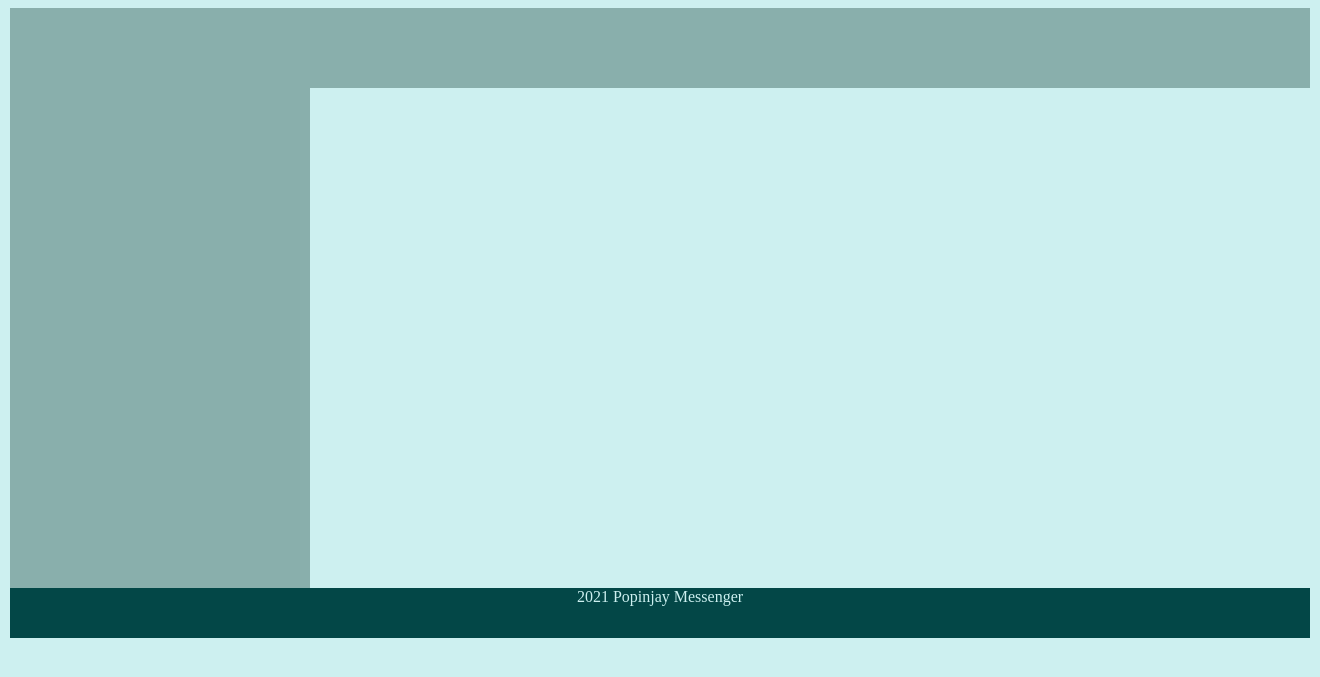
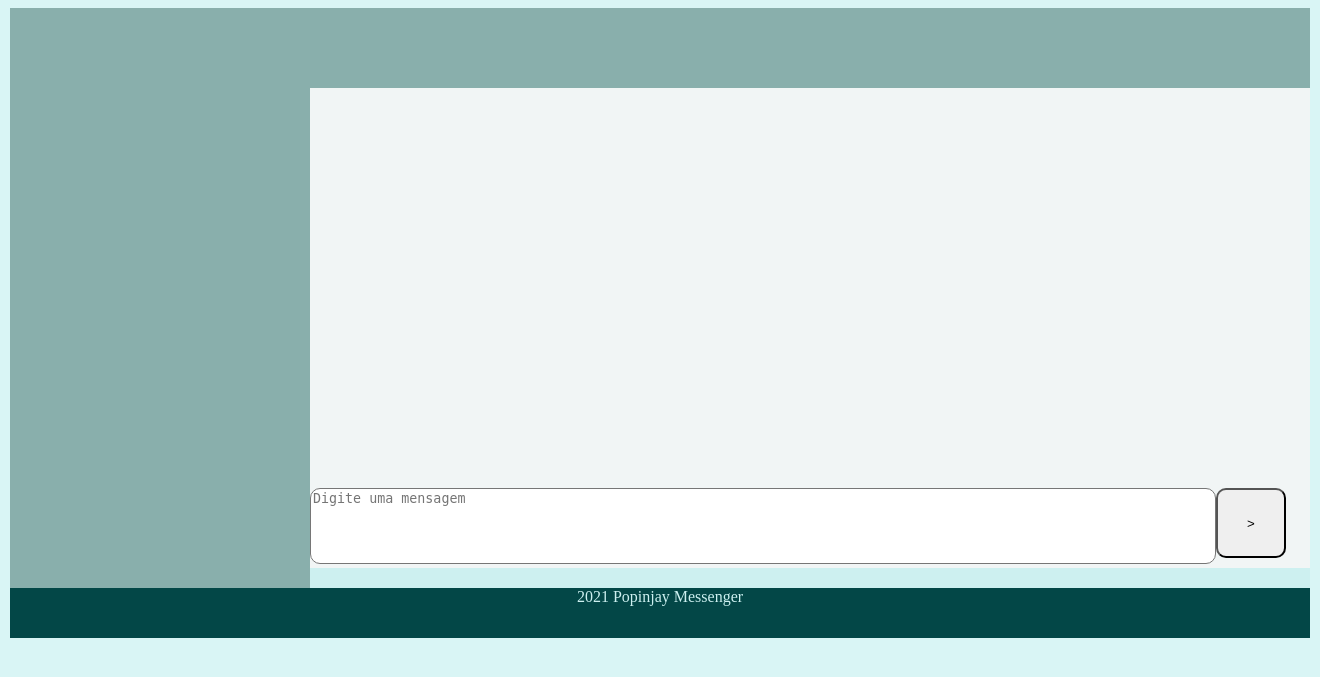
Before and after one commit to olamundoph/popinjay-messenger, a PHP site: page /home.php in a window 1320 px wide. Shown: the top 677 px of the page. Run offline with PHP 8.4, Linux system fonts and the light colour scheme.

Commit message:
Iniciando

```diff
--- /dev/null
+++ b/logout.php
@@ -0,0 +1,6 @@
+<?php
+session_start();
+	unset ($_SESSION['user-checked']);
+	unset ($_SESSION['password-checked']);
+	header('location:login.php');
+?>
--- a/style.css
+++ b/style.css
@@ -1,5 +1,5 @@
 body {
-    background: #cdf0f0;
+    background: #d9f5f5;
 }
 main {
     width: 1300px;
@@ -23,6 +23,28 @@ section {
     height: 500px;
     background: #cdf0f0;
 }
+#chat-history {
+    width: 1000px;
+    height: 400px;
+    background: #f1f5f5;
+}
+#chat-post {
+    width: 1000px;
+    height: 80px;
+    background: #f1f5f5;
+    display: flex;
+}
+#chat-post-btn {
+    width: 70px;
+    height: 70px;
+    border-radius: 10px;
+}
+#chatbox {
+    width: 900px;
+    height: 70px;
+    border-radius: 10px;
+    resize: none;
+}
 footer {
     width: 1300px;
     height: 50px;
--- a/talk.php
+++ b/talk.php
@@ -1,3 +1,16 @@
 <section>
+<div id="chat-history">
+
+</div>
+
+
+<form method="post" id="chat-post">
+    <div>
+    <textarea id="chatbox" placeholder="Digite uma mensagem"></textarea>
+    </div>
+    <div>
+    <input id="chat-post-btn" type="button" value=">">
+    </div>
+</form>
 
 </section>
```
Also changed, not shown: connect.php (added, +8 -0 lines), login.php (added, +32 -0 lines), register.php (added, +30 -0 lines), session.php (added, +8 -0 lines), img-users/03f0eeae8353ae4b576b6c7b44f1dc35.jpg (added).
